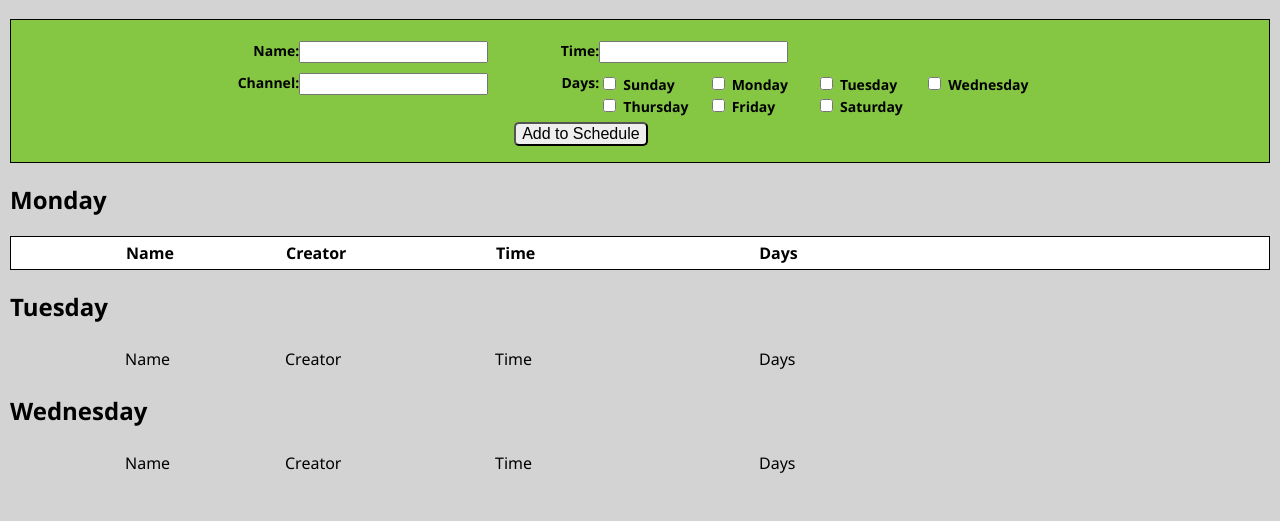
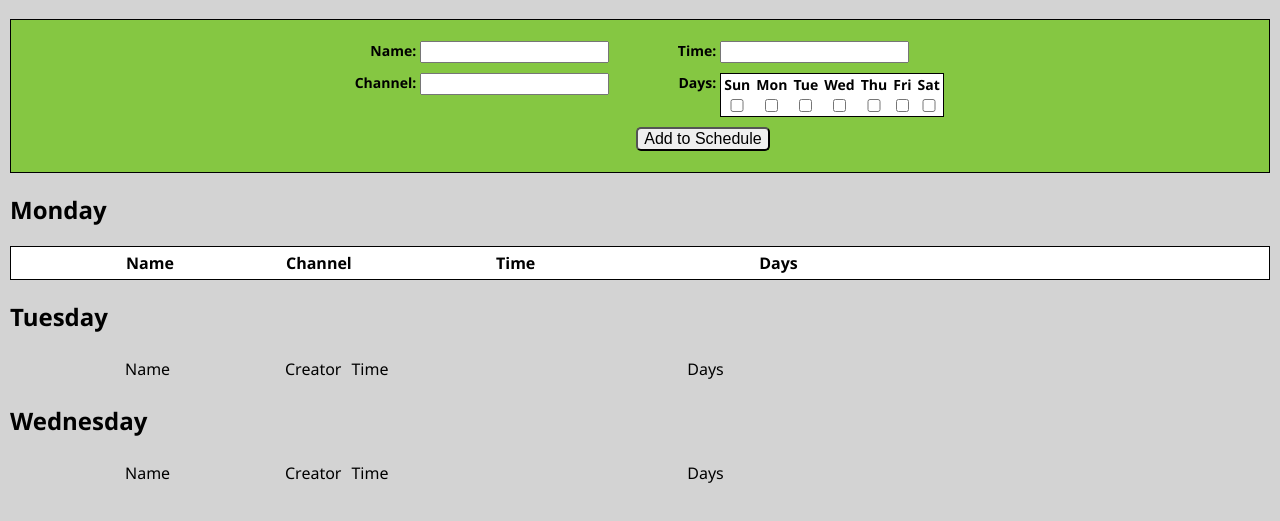
Before and after one commit to randallhunt/rumble-routine, a browser extension: page src/settings/page.html in a window 1280 px wide. Shown: the part 77-598 px from the top of the page. Drawn offline with Linux system fonts and the light colour scheme.

Commit message:
rearrange date selection

```diff
--- a/src/settings/page.html
+++ b/src/settings/page.html
@@ -20,26 +20,28 @@
       <div class="current-schedule">
         <div class="input-row"><label>Time:</label> <input id="current-start" type="text" value="" /></div>
         <div class="input-row"><label>Days:</label>
-          <div>
-            <span class="input-day"><input type="checkbox" id="current-sun" value="sun" /> <label for="current-sun">Sunday</label></span>
-            <span class="input-day"><input type="checkbox" id="current-mon" value="mon" /> <label for="current-mon">Monday</label></span>
-            <span class="input-day"><input type="checkbox" id="current-tue" value="tue" /> <label for="current-tue">Tuesday</label></span>
-            <span class="input-day"><input type="checkbox" id="current-wed" value="wed" /> <label for="current-wed">Wednesday</label></span>
-            <span class="input-day"><input type="checkbox" id="current-thu" value="thu" /> <label for="current-thu">Thursday</label></span>
-            <span class="input-day"><input type="checkbox" id="current-fri" value="fri" /> <label for="current-fri">Friday</label></span>
-            <span class="input-day"><input type="checkbox" id="current-sat" value="sat" /> <label for="current-sat">Saturday</label></span>
+          <div class="input-schedule">
+            <span class="input-day"><input type="checkbox" id="current-sun" value="sun" /> <label for="current-sun">Sun</label></span>
+            <span class="input-day"><input type="checkbox" id="current-mon" value="mon" /> <label for="current-mon">Mon</label></span>
+            <span class="input-day"><input type="checkbox" id="current-tue" value="tue" /> <label for="current-tue">Tue</label></span>
+            <span class="input-day"><input type="checkbox" id="current-wed" value="wed" /> <label for="current-wed">Wed</label></span>
+            <span class="input-day"><input type="checkbox" id="current-thu" value="thu" /> <label for="current-thu">Thu</label></span>
+            <span class="input-day"><input type="checkbox" id="current-fri" value="fri" /> <label for="current-fri">Fri</label></span>
+            <span class="input-day"><input type="checkbox" id="current-sat" value="sat" /> <label for="current-sat">Sat</label></span>
           </div>
         </div>
         <div><button id="addbtn">Add to Schedule</button></div>
       </div>
     </form>
 
+    <div id="schedule-display">
+
       <h2>Monday</h2>
-    <div id="scheduleTable">
+      <div id="scheduleTable" class="schedule-table">
         <div class="schedule-row">
           <div class="heading schedule-actions">&nbsp;</div>
           <div class="heading schedule-name">Name</div>
-        <div class="heading schedule-creator">Creator</div>
+          <div class="heading schedule-channel">Channel</div>
           <div class="heading schedule-start">Time</div>
           <div class="heading schedule-days">Days</div>
         </div>
@@ -66,6 +68,9 @@
           <div class="heading schedule-days">Days</div>
         </div>
       </div>
+
+    </div>
+
   </body>
   <script src="script.js" type="module"></script>
 </html>
--- a/src/settings/script.js
+++ b/src/settings/script.js
@@ -59,9 +59,9 @@ function makeRow (item) {
   nameCell.className = 'schedule-name'
   nameCell.innerHTML = item.name
 
-  const creatorCell = document.createElement('div')
-  creatorCell.className = 'schedule-creator'
-  creatorCell.innerHTML = item.channel
+  const channelCell = document.createElement('div')
+  channelCell.className = 'schedule-channel'
+  channelCell.innerHTML = item.channel
 
   const startCell = document.createElement('div')
   startCell.className = 'schedule-start'
@@ -81,7 +81,7 @@ function makeRow (item) {
 
   row.appendChild(actionsCell)
   row.appendChild(nameCell)
-  row.appendChild(creatorCell)
+  row.appendChild(channelCell)
   row.appendChild(startCell)
   row.appendChild(daysCell)
   return row
@@ -118,7 +118,7 @@ document.addEventListener('DOMContentLoaded', async () => {
   <div class="schedule-row">
     <div class="heading schedule-actions"></div>
     <div class="heading schedule-name">Name</div>
-    <div class="heading schedule-creator">Creator</div>
+    <div class="heading schedule-channel">Channel</div>
     <div class="heading schedule-start">Time</div>
     <div class="heading schedule-days">Days</div>
   </div>
--- a/src/settings/styles.css
+++ b/src/settings/styles.css
@@ -35,7 +35,7 @@ body {
   width: 25%;
 }
 
-.schedule-creator {
+.schedule-channel {
   max-width: 200px;
   width: 25%;
 }
@@ -112,6 +112,7 @@ table#scheduleTable td {
   display: inline-block;
   font-size: 14px;
   font-weight: bold;
+  padding-right: 4px;
   width: 80px;
 }
 
@@ -123,6 +124,7 @@ table#scheduleTable td {
 .current-source button {
   border-radius: 5px;
   font-size: 16px;
+  margin: 5px;
 }
 
 .input-row {
@@ -139,6 +141,25 @@ table#scheduleTable td {
   text-align: right;
 }
 
+.input-schedule {
+  background-color: #fff;
+  border: solid 1px #000;
+  display: flex;
+  flex-direction: row;
+}
 .input-day {
+  display: flex;
+  flex-direction: column;
   white-space: nowrap;
 }
+.input-day label {
+  order: 1;
+  padding: 1px 3px;
+  text-align: center;
+  width: auto;
+}
+.input-day input {
+  margin: 4px;
+  order: 2;
+  text-align: center;
+}
```
Lines whose indentation alone changed are shown as unchanged.
